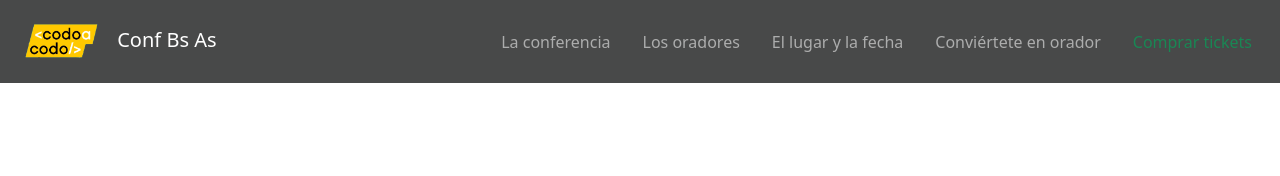
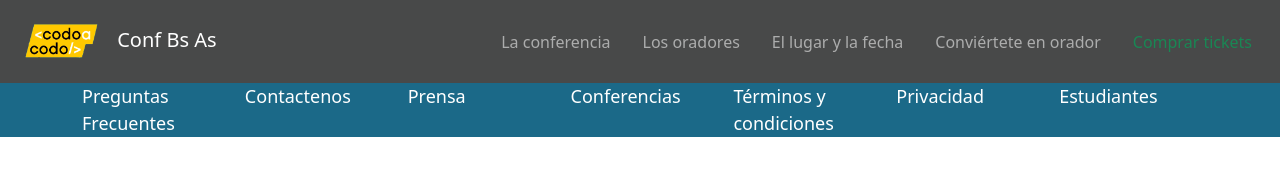
Before and after one commit to jafmovil/CaC, a plain HTML site: page Java/TP1/tickets.html in a window 1280 px wide. Drawn offline with nearby package versions, Linux system fonts and the light colour scheme.

Commit message:
header y footer ponele

```diff
--- a/Java/TP1/tickets.html
+++ b/Java/TP1/tickets.html
@@ -29,9 +29,60 @@
                     <li class="nav-item"><a class="nav-link p-3" href="#oradores">Los oradores</a></li>
                     <li class="nav-item"><a class="nav-link p-3" href="#lugar">El lugar y la fecha</a></li>
                     <li class="nav-item"><a class="nav-link p-3" href="#conviertete">Conviértete en orador</a></li>
-                    <li class="nav-item"><a class="nav-link text-success p-3" href="#contactos">Comprar tickets</a></li>
+                    <li class="nav-item"><a class="nav-link text-success p-3" href="tickets.html">Comprar tickets</a></li>
                 </ul>
             </div>
         </div>
     </nav>
+       <!--footer-->
+       <footer style="background-color: rgb(27, 105, 136);">
+        <div class="container">
+            <div class="row">
+                <div class="col columnasFooter">
+                    <a class="nav-link footer footer-link" href="#">Preguntas Frecuentes</a>
+                </div>
+                <div class="col columnasFooter">
+                    <a class="nav-link footer footer-link" href="#">Contactenos</a>
+                </div>
+                <div class="col columnasFooter">
+                    <a class="nav-link footer footer-link" href="#">Prensa</a>
+                </div>
+                <div class="col columnasFooter">
+                    <a class="nav-link footer footer-link" href="#">Conferencias</a>
+                </div>
+                <div class="col columnasFooter">
+                    <a class="nav-link footer footer-link" href="#">Términos y condiciones</a>
+                </div>
+                <div class="col columnasFooter">
+                    <a class="nav-link footer footer-link" href="#">Privacidad</a>
+                </div>
+                <div class="col columnasFooter">
+                    <a class="nav-link footer footer-link" href="#">Estudiantes</a>
+                </div>
+            </div>
+        </div>
+    </footer>
+    <style>
+        .footer {
+            background-color: rgb(27, 105, 136);
+        }
+
+        .footer-link {
+            color: white;
+            text-decoration: none;
+            font-size: 18px;
+        }
+
+
+
+    </style>
+
+
+
+
+
+    <script src="https://cdn.jsdelivr.net/npm/bootstrap@5.2.3/dist/js/bootstrap.bundle.min.js"
+        integrity="sha384-kenU1KFdBIe4zVF0s0G1M5b4hcpxyD9F7jL+jjXkk+Q2h455rYXK/7HAuoJl+0I4"
+        crossorigin="anonymous"></script>
 </body>
+</html>
```
Also changed, not shown: Java/TP1/index.html (+1 -1 lines).
